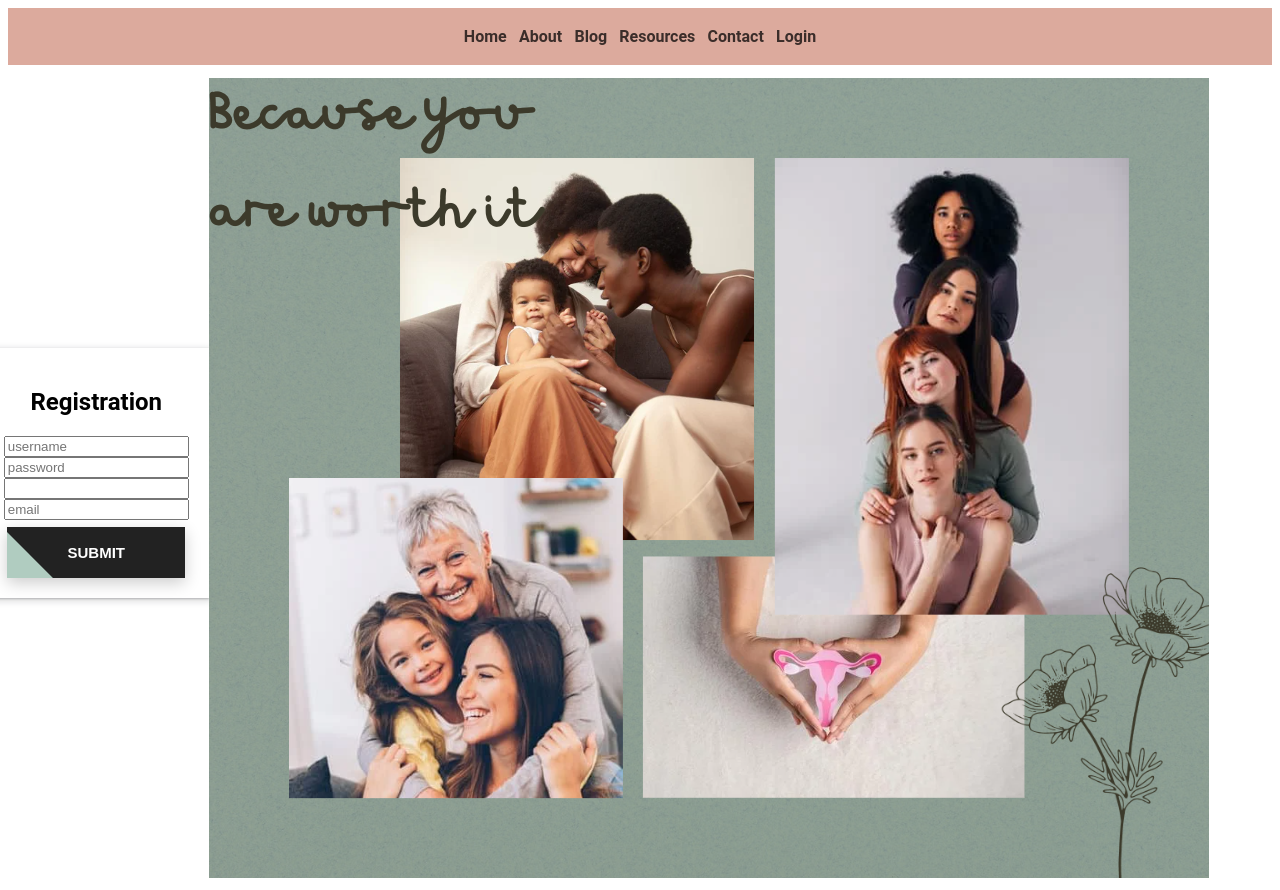
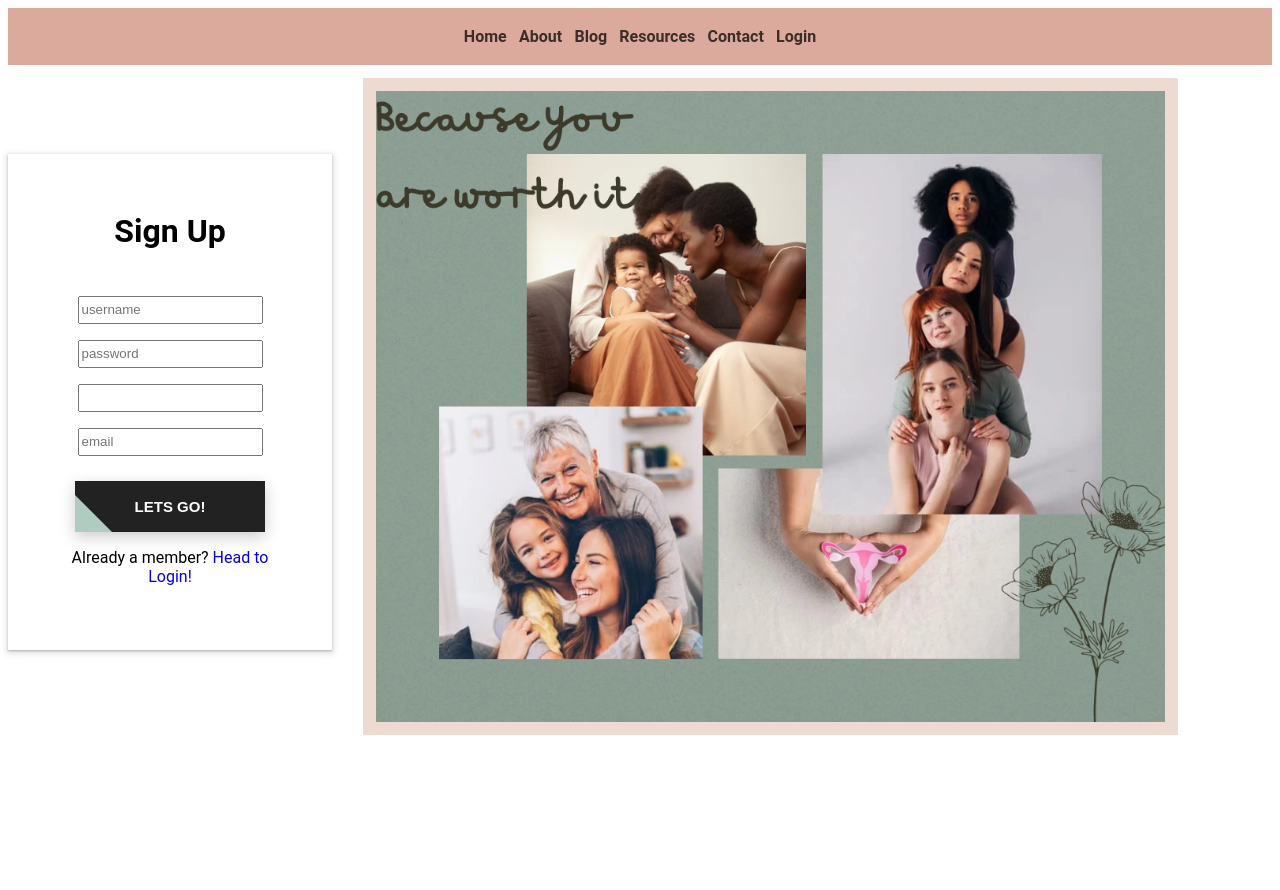
Before and after one commit to ahoath87/Pelvic-Health-Site, a React (Create React App) app in the folder client/: page /register in a window 1280 px wide. After the commit the page ends 800 px from the top, so only its background shows below. Built offline with nearby package versions, Linux system fonts and the light colour scheme; the HTML template or start-up script is replaced by a standard one.

Commit message:
signup, home page and login adjusted

```diff
--- a/client/src/components/Login.jsx
+++ b/client/src/components/Login.jsx
@@ -1,6 +1,7 @@
 import './css/Login.css';
 import { React, useState } from 'react';
 import { loginUser } from '../api/auth';
+import { Link } from 'react-router-dom';
 import loginimg2 from '../assets/images/loginimg2.png';
 
 const Login = ({ setToken }) => {
@@ -57,6 +58,12 @@ const Login = ({ setToken }) => {
             <button id='submitten' type='submit'>
               <span>Lets Go!</span>
             </button>
+            <p id='linksignup'>
+              Not a member yet?{' '}
+              <Link to='/register' id='wordlink'>
+                Sign up here!
+              </Link>
+            </p>
           </div>
         </form>
       </div>
--- a/client/src/components/Register.jsx
+++ b/client/src/components/Register.jsx
@@ -1,7 +1,8 @@
 import './css/Register.css';
 import signupimg from '../assets/images/signupimg.png';
+import { Link } from 'react-router-dom';
+import { React, useState } from 'react';
 
-import { React, useState } from 'react';
 import { registerUser } from '../api/auth';
 
 const Register = ({ setToken }) => {
@@ -13,7 +14,7 @@ const Register = ({ setToken }) => {
   return (
     <div className='reg-container'>
       <div className='regimg-container'>
-        <img src={signupimg}></img>
+        <img src={signupimg} alt='women collage'></img>
       </div>
       <div className='regform-container'>
         <form
@@ -46,7 +47,7 @@ const Register = ({ setToken }) => {
           }}
         >
           <div className='regform-inputs'>
-            <h2>Registration</h2>
+            <h2>Sign Up</h2>
 
             <input
               id='User'
@@ -63,10 +64,10 @@ const Register = ({ setToken }) => {
               onChange={(e) => setPassword(e.target.value)}
             ></input>
             <input
-              id='reg_name'
+              id='Pass'
               value={name}
               type='text'
-              placeholder='Name here'
+              placeholder='name'
               onChange={(e) => setName(e.target.value)}
             ></input>
             <input
@@ -77,8 +78,14 @@ const Register = ({ setToken }) => {
               onChange={(e) => setEmail(e.target.value)}
             ></input>
             <button id='submitten' type='submit'>
-              submit
+              <span>Lets Go!</span>
             </button>
+            <p id='linkstologs'>
+              Already a member?{' '}
+              <Link to='/login' id='wordlink'>
+                Head to Login!
+              </Link>
+            </p>
           </div>
         </form>
       </div>
--- a/client/src/components/css/Login.css
+++ b/client/src/components/css/Login.css
@@ -25,6 +25,7 @@
 .loginform-stuff h2{
     padding-bottom: 10%;
     margin-top: 0;
+    font-size: 200%;
 }
 .loginform-stuff input{
     padding-bottom: 3%;
--- a/client/src/components/css/Register.css
+++ b/client/src/components/css/Register.css
@@ -4,11 +4,16 @@
     justify-content: center;
 
 }
+.regimg-container img{
+    width: 90%;
+    border: solid #EDDBD2 10pt;
+
+}
 .regform-container{
-    width: 50%;
+    width: 30%;
     display: flex;
     align-items: center;
-    justify-content: flex-end;
+    justify-content: center;
 
 
 }
@@ -18,11 +23,29 @@
     align-items: center;
     justify-content: center;
 }
+.regform-inputs h2{
+ margin-bottom: 20%;
+ font-size: 200%;
+}
+.regform-inputs input{
+  margin-bottom: 7%;
+  padding-top: 2%;
+  padding-bottom: 2%;
+  color: black;
+}
 #regform{
-    padding: 10%;
+    padding: 15%;
+    padding-top: 10%;
     box-shadow: rgba(60, 64, 67, 0.3) 0px 1px 2px 0px, rgba(60, 64, 67, 0.15) 0px 2px 6px 2px;
 }
 .regimg-container{
     margin-right: 5%;
     margin-top: 1%;
 }
+#linksignup{
+    color: black;
+    margin-top: 10%;
+}
+#wordlink{
+    text-decoration: none;
+}
--- a/client/src/components/css/home.css
+++ b/client/src/components/css/home.css
@@ -29,6 +29,8 @@
 
 #describe{
   margin-top: 0;
+  font-weight: 900;
+  font-size: 150%;
 }
 #home-container{
 padding-left: 10%;
@@ -38,6 +40,10 @@ padding-right: 10%;
 #site-description{
   font-weight: 900;
   margin-top: 0;
+}
+#linkinsign{
+  color: rgb(176, 204, 192);
+  text-decoration: none;
 }
 
 .button-container{
@@ -49,13 +55,15 @@ padding-right: 10%;
 }
 .butt-div{
   width: 28%;
+  margin-right: -5%;
+  margin-left: -5%;
 }
 #home-loglink{
   color: white;
   font-weight: 900;
   background-color: rgb(176, 204, 192);
   text-decoration: none;
-  padding: 5% 10%;
+  padding: 7% 13%;
 	border-radius: 85px;
 
 }
@@ -68,7 +76,7 @@ color: rgba(0, 0, 0, 0.725);
   font-weight: 900;
   background-color: rgb(176, 204, 192);
   text-decoration: none;
-  padding: 5% 10%;
+  padding: 7% 13%;
 	border-radius: 85px;
 }
 #home-reglink:hover{
--- a/client/src/components/home.jsx
+++ b/client/src/components/home.jsx
@@ -22,36 +22,39 @@ const Home = () => {
         <div id='home-container'>
           <p id='site-description'>
             {' '}
-            Did you know that conclusions a Doc makes about your diagnosis and
-            treatments on visit one are 80% due to your subjective description
-            of complaints?!{' '}
+            Did you know that 70-80% of the information Doctors need to make a
+            diagnosis comes just from what you tell them!?{' '}
           </p>
           <p id='site-description'>
-            Click here to find out what this means for you{' '}
+            Click{' '}
+            <Link id='linkinsign' to='/register'>
+              HERE
+            </Link>{' '}
+            to find out how this can help you{' '}
           </p>
 
           <div id='home-buttons'>
             <p id='site-description'>
               {' '}
-              Register and Login to gain access to our diagnosis and treatments
+              Register or Login to gain access to our diagnosis and treatments
               guided questionaire!{' '}
             </p>
           </div>
         </div>
-        <div className='button-container'>
+        {/* <div className='button-container'>
           <div className='butt-div'>
             {' '}
             <Link id='home-reglink' to='/register'>
-              Register Here!{' '}
+              Register{' '}
             </Link>
           </div>
           <div className='butt-div'>
             {' '}
             <Link id='home-loglink' to='/login'>
-              Login Here!
+              Login
             </Link>
           </div>{' '}
-        </div>
+        </div> */}
       </div>
     </div>
   );
```
